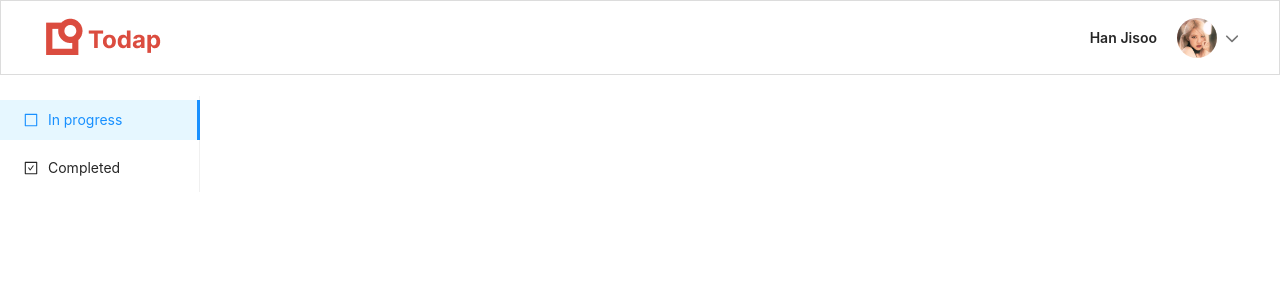
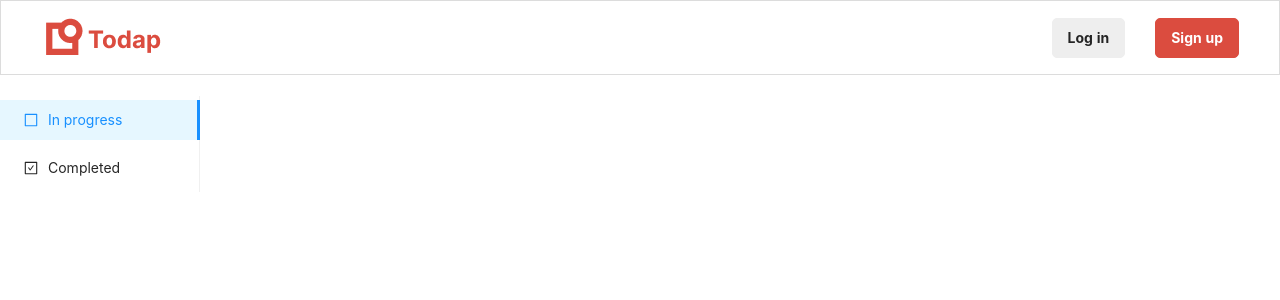
Before and after one commit to huuthai1998/Thai-Hung-todo, a React (Create React App) app in the folder frontend/: page / in a window 1280 px wide. Shown: the top 300 px of the page. Built offline with nearby package versions, Linux system fonts and the light colour scheme; no server answers.

Commit message:
added isloading state

```diff
--- a/frontend/src/components/NavBar/NavBar.js
+++ b/frontend/src/components/NavBar/NavBar.js
@@ -44,7 +44,7 @@ export default function NavBar() {
       <div className="navbar-logo text-3xl font-bold underline text-red-500">
         <img src={Logo} alt="logo" />
       </div>
-      {authContext.token ? (
+      {!authContext.token.length > 0 ? (
         <div className="buttons-wrapper">
           <button className="login">Log in</button>
           <button className="signup">Sign up</button>
--- a/frontend/src/contexts/todoStore.js
+++ b/frontend/src/contexts/todoStore.js
@@ -5,14 +5,17 @@ const todoReducer = (state, action) => {
   switch (action.type) {
     case SET_TODOS:
       return {
+        ...state,
         todos: action.payload.todos,
       };
     case ADD_TODOS:
       return {
+        ...state,
         todos: [...action.payload.todo, state.todos],
       };
     case DELETE_TODOS:
       return {
+        ...state,
         todos: state.todos.filter((todo) => todo.id !== action.payload.id),
       };
     case EDIT_TODOS:
@@ -21,6 +24,7 @@ const todoReducer = (state, action) => {
       const findIdx = temp.findIndex((todo) => (todo.id = updatedTodo.id));
       temp[findIdx] = updatedTodo;
       return {
+        ...state,
         todos: temp,
       };
     default:
@@ -30,6 +34,7 @@ const todoReducer = (state, action) => {
 
 const initialState = {
   todos: [],
+  isLoading: false,
 };
 const TodoContext = React.createContext({
   todoContext: initialState,
```
